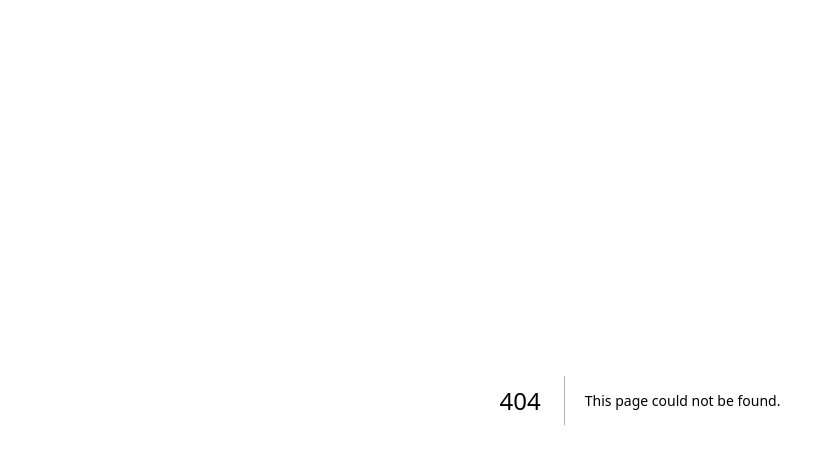
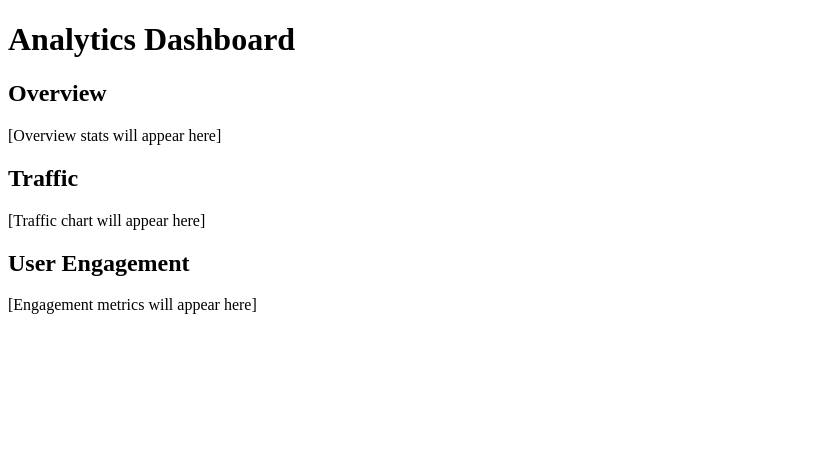
Before and after one commit to lincolngarcia/Startup-LinC-MS, a Next.js app: page /admin/analytics in a window 1280 px wide. Before the commit this address had no page. Shown: the top 464 px of the page, without its empty margins (0-835 px from the left). Built offline with nearby package versions, Linux system fonts and the light colour scheme.

Commit message:
Analytics Page

```diff
--- /dev/null
+++ b/src/pages/admin/analytics.tsx
@@ -0,0 +1,26 @@
+
+export default function Page() {
+    // Placeholder for fetching analytics data
+    // const data = useAnalyticsData();
+
+    return (
+        <div>
+            <h1>Analytics Dashboard</h1>
+            <section>
+                <h2>Overview</h2>
+                {/* Placeholder for overview stats */}
+                <div>[Overview stats will appear here]</div>
+            </section>
+            <section>
+                <h2>Traffic</h2>
+                {/* Placeholder for traffic chart */}
+                <div>[Traffic chart will appear here]</div>
+            </section>
+            <section>
+                <h2>User Engagement</h2>
+                {/* Placeholder for engagement metrics */}
+                <div>[Engagement metrics will appear here]</div>
+            </section>
+        </div>
+    );
+};
```
